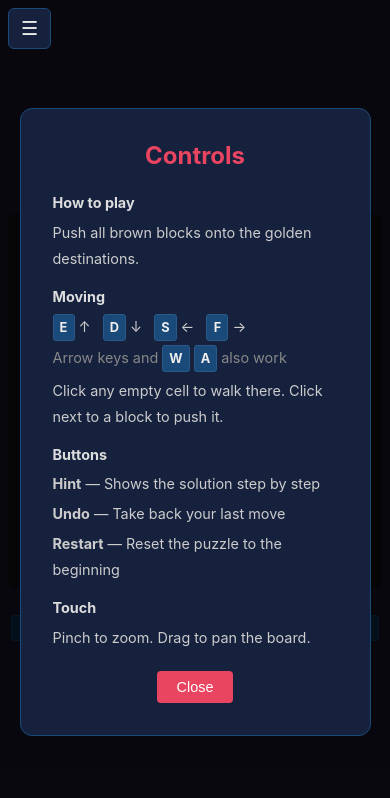
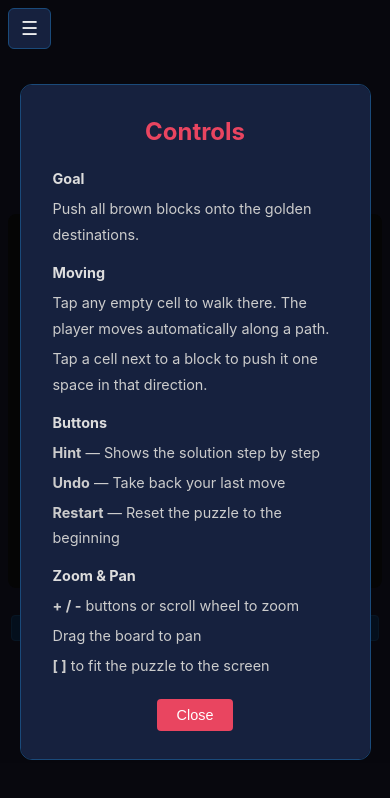
Before and after one commit to Aditya-Chhatbar/sokoban, a plain HTML site: page index.html in a window 390 px wide. Both pictures are taken after a click on the button "Guide". Drawn offline with Linux system fonts and the light colour scheme.

Commit message:
improved ui and shape generator logic

```diff
--- a/game.js
+++ b/game.js
@@ -182,42 +182,37 @@ function showStatus(msg) {
 
 function updateKeyGuide() {
   const shape = elements.cellShape.value;
-  if (shape === 'hexagon') {
-    elements.guideContent.innerHTML = `
-<div class="guide-section"><b>How to play</b></div>
-<div class="row" style="color:#ccc">Push all brown blocks onto the golden destinations.</div>
+  const isMobile = window.innerWidth <= 700;
 
-<div class="guide-section" style="margin-top:12px"><b>Moving</b></div>
-<div class="row" style="color:#ccc">Click any empty cell to walk there. The player moves automatically along a path.</div>
-<div class="row" style="color:#ccc">Click a cell next to a block to push it one space in that direction.</div>
+  const goalSection = `<div class="guide-section"><b>Goal</b></div>
+<div class="row" style="color:#ccc">Push all brown blocks onto the golden destinations.</div>`;
 
-<div class="guide-section" style="margin-top:12px"><b>Buttons</b></div>
+  const buttonsSection = `<div class="guide-section" style="margin-top:12px"><b>Buttons</b></div>
 <div class="row" style="color:#ccc"><b>Hint</b> — Shows the solution step by step</div>
 <div class="row" style="color:#ccc"><b>Undo</b> — Take back your last move</div>
-<div class="row" style="color:#ccc"><b>Restart</b> — Reset the puzzle to the beginning</div>
+<div class="row" style="color:#ccc"><b>Restart</b> — Reset the puzzle to the beginning</div>`;
 
-<div class="guide-section" style="margin-top:12px"><b>Touch</b></div>
-<div class="row" style="color:#ccc">Pinch to zoom. Drag to pan the board.</div>
-`;
+  const zoomSection = `<div class="guide-section" style="margin-top:12px"><b>Zoom &amp; Pan</b></div>
+<div class="row" style="color:#ccc"><b>+ / -</b> buttons or scroll wheel to zoom</div>
+<div class="row" style="color:#ccc">Drag the board to pan</div>
+<div class="row" style="color:#ccc"><b>[ ]</b> to fit the puzzle to the screen</div>`;
+
+  let moveSection;
+  if (isMobile) {
+    moveSection = `<div class="guide-section" style="margin-top:12px"><b>Moving</b></div>
+<div class="row" style="color:#ccc">Tap any empty cell to walk there. The player moves automatically along a path.</div>
+<div class="row" style="color:#ccc">Tap a cell next to a block to push it one space in that direction.</div>`;
+  } else if (shape === 'hexagon') {
+    moveSection = `<div class="guide-section" style="margin-top:12px"><b>Moving</b></div>
+<div class="row" style="color:#ccc">Click any empty cell to walk there. The player moves automatically along a path.</div>
+<div class="row" style="color:#ccc">Click a cell next to a block to push it one space in that direction.</div>`;
   } else {
-    elements.guideContent.innerHTML = `
-<div class="guide-section"><b>How to play</b></div>
-<div class="row" style="color:#ccc">Push all brown blocks onto the golden destinations.</div>
+    moveSection = `<div class="guide-section" style="margin-top:12px"><b>Moving</b></div>
+<div class="row"><span class="key">↑</span> <span class="key">↓</span> <span class="key">←</span> <span class="key">→</span> arrow keys</div>
+<div class="row" style="margin-top:6px;color:#ccc">Click any empty cell to walk there. Click next to a block to push it.</div>`;
+  }
 
-<div class="guide-section" style="margin-top:12px"><b>Moving</b></div>
-<div class="row"><span class="key">E</span> ↑ &nbsp; <span class="key">D</span> ↓ &nbsp; <span class="key">S</span> ← &nbsp; <span class="key">F</span> →</div>
-<div class="row" style="color:#888">Arrow keys and <span class="key">W</span> <span class="key">A</span> also work</div>
-<div class="row" style="margin-top:6px;color:#ccc">Click any empty cell to walk there. Click next to a block to push it.</div>
-
-<div class="guide-section" style="margin-top:12px"><b>Buttons</b></div>
-<div class="row" style="color:#ccc"><b>Hint</b> — Shows the solution step by step</div>
-<div class="row" style="color:#ccc"><b>Undo</b> — Take back your last move</div>
-<div class="row" style="color:#ccc"><b>Restart</b> — Reset the puzzle to the beginning</div>
-
-<div class="guide-section" style="margin-top:12px"><b>Touch</b></div>
-<div class="row" style="color:#ccc">Pinch to zoom. Drag to pan the board.</div>
-`;
-  }
+  elements.guideContent.innerHTML = goalSection + moveSection + buttonsSection + zoomSection;
 }
 
 function clearLevel() {
@@ -333,18 +328,14 @@ function setupEventListeners() {
 
     if (level && level.shape === 'hexagon') return;
 
-    if (key === 'ArrowUp' || key === 'e' || key === 'E') {
+    if (key === 'ArrowUp') {
       dirs.push({ dx: 0, dy: -1 });
-    } else if (key === 'ArrowDown' || key === 'd' || key === 'D') {
+    } else if (key === 'ArrowDown') {
       dirs.push({ dx: 0, dy: 1 });
-    } else if (key === 'ArrowLeft' || key === 's' || key === 'S') {
+    } else if (key === 'ArrowLeft') {
       dirs.push({ dx: -1, dy: 0 });
-    } else if (key === 'ArrowRight' || key === 'f' || key === 'F') {
+    } else if (key === 'ArrowRight') {
       dirs.push({ dx: 1, dy: 0 });
-    } else if (key === 'w' || key === 'W') {
-      dirs.push({ dx: 0, dy: -1 });
-    } else if (key === 'a' || key === 'A') {
-      dirs.push({ dx: -1, dy: 0 });
     }
 
     if (dirs.length > 0) {
@@ -406,12 +397,6 @@ function setupEventListeners() {
 
   elements.hintClose.addEventListener('click', () => {
     elements.hintBar.classList.add('hidden');
-    if (hintSavedState) {
-      setState({
-        blocks: hintSavedState.blocks.map(b => ({ ...b })),
-        player: { ...hintSavedState.player },
-      });
-    }
   });
 
   elements.hintPrev.addEventListener('click', () => {
--- a/renderer.js
+++ b/renderer.js
@@ -57,11 +57,22 @@ export class Renderer {
 
   _computeLayout() {
     if (!this.level) return;
+    this.cellSize = 40;
 
     const { shape, cells } = this.level;
     const padding = 40;
-    const cssWidth = this.canvas.width / this.dpr;
-    const cssHeight = this.canvas.height / this.dpr;
+    const main = this.canvas.parentElement;
+    const rect = main.getBoundingClientRect();
+    const w = Math.floor(rect.width - 16);
+    const h = Math.floor(rect.height - 100);
+    const size = Math.max(200, Math.min(w, h));
+    this.canvas.width = size * this.dpr;
+    this.canvas.height = size * this.dpr;
+    this.canvas.style.width = size + 'px';
+    this.canvas.style.height = size + 'px';
+
+    const cssWidth = size;
+    const cssHeight = size;
 
     if (shape === 'square') {
       let minX = Infinity, maxX = -Infinity, minY = Infinity, maxY = -Infinity;
@@ -185,9 +196,15 @@ export class Renderer {
     } else if (isPlayer) {
       ctx.fillStyle = '#2a2a2a';
       ctx.fillRect(x + pad, y + pad, s - pad * 2, s - pad * 2);
-      ctx.strokeStyle = '#1a1a1a';
-      ctx.lineWidth = 0.5;
+      ctx.strokeStyle = isDest ? '#FFD700' : '#1a1a1a';
+      ctx.lineWidth = isDest ? 1.5 : 0.5;
       ctx.strokeRect(x + pad, y + pad, s - pad * 2, s - pad * 2);
+      if (isDest) {
+        ctx.fillStyle = '#FFD700';
+        ctx.beginPath();
+        ctx.arc(x + s / 2, y + s / 2, s / 4, 0, Math.PI * 2);
+        ctx.stroke();
+      }
       ctx.fillStyle = '#4FC3F7';
       ctx.beginPath();
       ctx.arc(x + s / 2, y + s / 2, s / 3, 0, Math.PI * 2);
@@ -253,9 +270,16 @@ export class Renderer {
     } else if (isPlayer) {
       ctx.fillStyle = '#2a2a2a';
       ctx.fill();
-      ctx.strokeStyle = '#1a1a1a';
-      ctx.lineWidth = 0.5;
+      ctx.strokeStyle = isDest ? '#FFD700' : '#1a1a1a';
+      ctx.lineWidth = isDest ? 1.5 : 0.5;
       ctx.stroke();
+      if (isDest) {
+        ctx.beginPath();
+        ctx.arc(cx, cy, size * 0.25, 0, Math.PI * 2);
+        ctx.strokeStyle = '#FFD700';
+        ctx.lineWidth = 1.5;
+        ctx.stroke();
+      }
       ctx.fillStyle = '#4FC3F7';
       ctx.beginPath();
       ctx.arc(cx, cy, size * 0.4, 0, Math.PI * 2);
--- a/shapeGenerator.js
+++ b/shapeGenerator.js
@@ -178,7 +178,7 @@ export function generateLevel(config) {
   const destKeys = shuffle(allKeys).slice(0, numBlocks);
   const destSet = new Set(destKeys);
 
-  const availableBlocks = shuffle(Array.from(nonCorners)).filter(k => !destSet.has(k));
+  const availableBlocks = shuffle(Array.from(nonCorners));
   const blockKeys = availableBlocks.slice(0, numBlocks);
   const blockSet = new Set(blockKeys);
 
--- a/styles.css
+++ b/styles.css
@@ -240,6 +240,8 @@ body {
   text-align: center;
   min-width: 280px;
   max-width: 90vw;
+  max-height: 80vh;
+  overflow-y: auto;
 }
 
 .overlay-content h2 {
--- a/version.js
+++ b/version.js
@@ -1,4 +1,4 @@
-window.APP_VERSION = '2';
+window.APP_VERSION = '3';
 
 (function() {
   var v = '?v=' + window.APP_VERSION;
```
